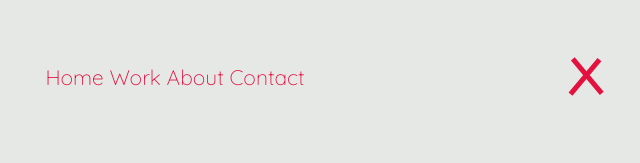
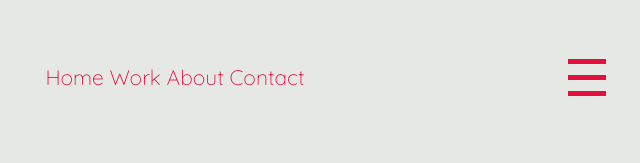
Before and after one commit to Arbietd21/porfolio-website, a plain HTML site: page index.html in a window 1280 px wide. Shown: the top 163 px of the page, 640-1280 px from the left. Drawn offline with Linux system fonts and the light colour scheme.

Commit message:
updated index.html

```diff
--- a/index.html
+++ b/index.html
@@ -25,9 +25,9 @@
             </nav>
 
             <button id="hamburger">
-              <div class="bar is-active"></div>
-              <div class="bar is-active"></div>
-              <div class="bar is-active"></div>
+              <div class="bar"></div>
+              <div class="bar"></div>
+              <div class="bar"></div>
             </button>
 
         </header>
```
